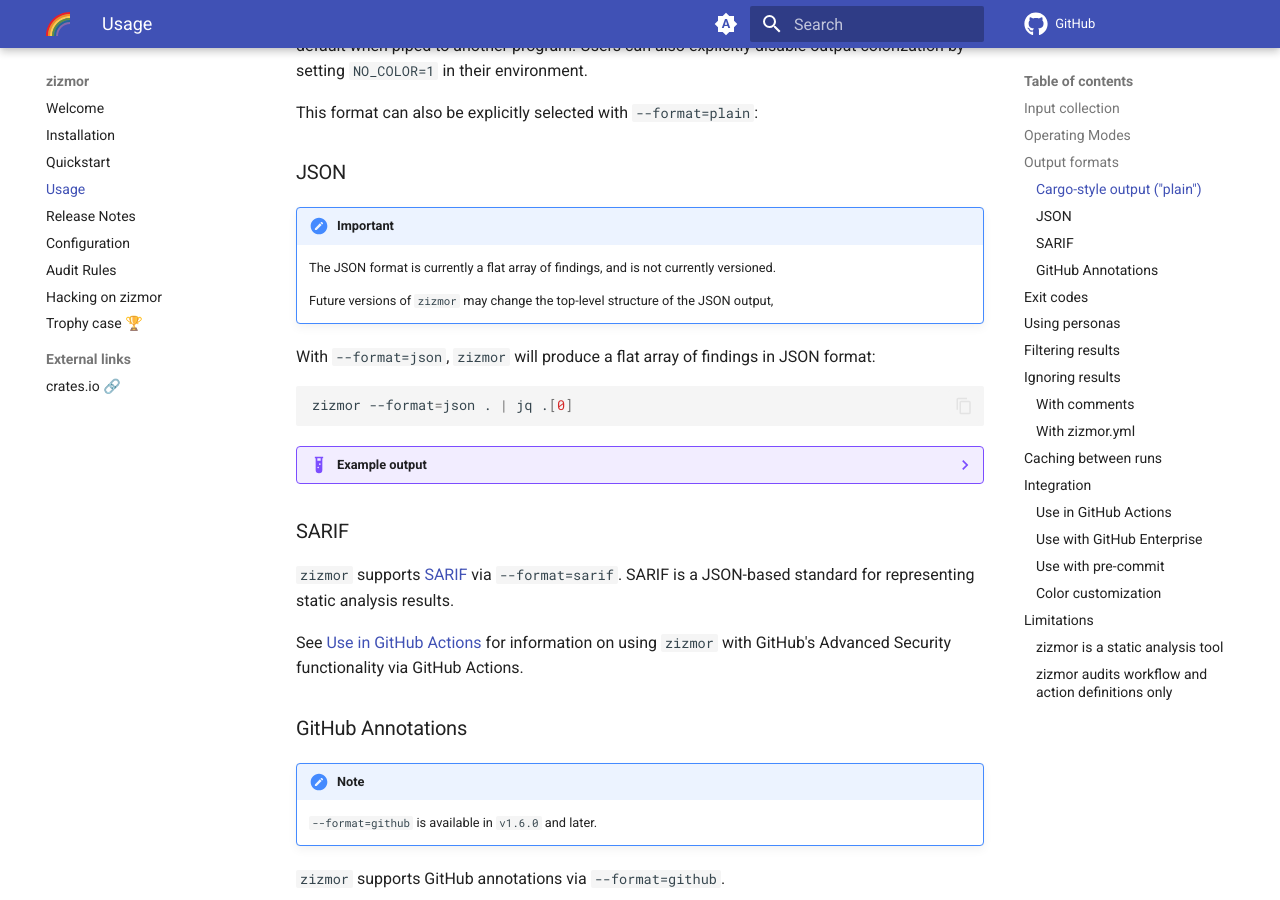
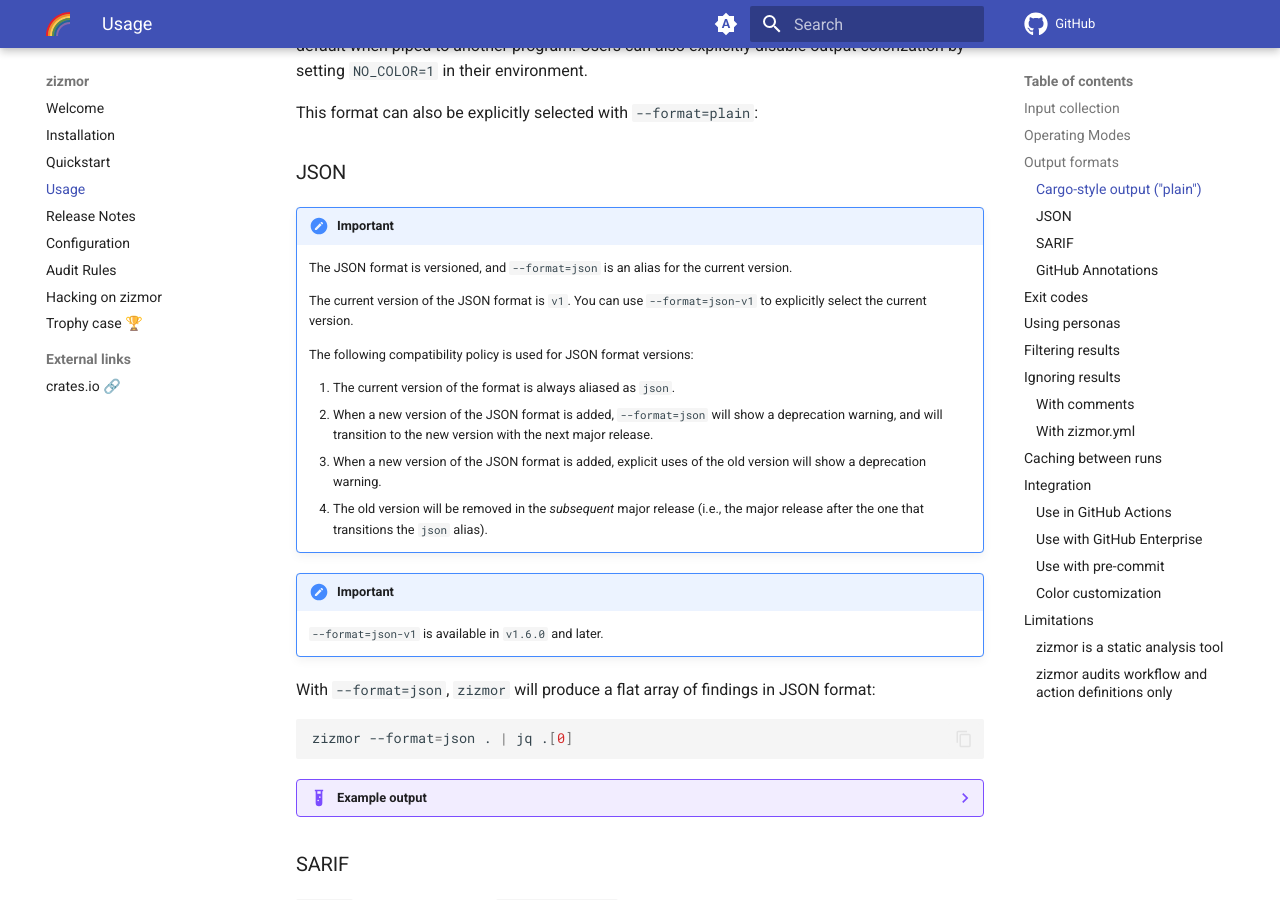
Before and after one commit to zizmorcore/zizmor, an MkDocs documentation site: the page built from docs/usage.md, in a window 1280 px wide and 900 px high, scrolled down 2517 px. Built offline with MkDocs 1.6.1 and Material for MkDocs 9.7.7, drawn with Linux system fonts in a browser that asks for light colours; comment, search, counter and statistics services are not loaded.

Commit message:
feat: add JSON format versioning (#657)
* feat: add JSON format versioning

* docs: bump snippets, add PR

```diff
--- a/docs/snippets/help.txt
+++ b/docs/snippets/help.txt
@@ -25,7 +25,7 @@
       --no-progress
           Don't show progress bars, even if the terminal supports them
       --format <FORMAT>
-          The output format to emit. By default, cargo-style diagnostics will be emitted [default: plain] [possible values: plain, json, sarif, github]
+          The output format to emit. By default, cargo-style diagnostics will be emitted [default: plain] [possible values: plain, json, json-v1, sarif, github]
       --color <MODE>
           Control the use of color in output [possible values: auto, always, never]
   -c, --config <CONFIG>
--- a/docs/usage.md
+++ b/docs/usage.md
@@ -135,12 +135,26 @@
 
 !!! important
 
-    The JSON format is currently a flat array of findings, and is not
-    currently versioned.
+    The JSON format is versioned, and `--format=json` is an alias for the
+    current version.
 
-    Future versions of `zizmor` may change the top-level structure of the
-    JSON output,
+    The current version of the JSON format is `v1`. You can use
+    `--format=json-v1` to explicitly select the current version.
 
+    The following compatibility policy is used for JSON format versions:
+
+    1. The current version of the format is always aliased as `json`.
+    2. When a new version of the JSON format is added, `--format=json`
+       will show a deprecation warning, and will transition to the new version
+       with the next major release.
+    3. When a new version of the JSON format is added, explicit uses of the
+       old version will show a deprecation warning.
+    4. The old version will be removed in the *subsequent* major release
+       (i.e., the major release after the one that transitions the `json` alias).
+
+!!! important
+
+    `--format=json-v1` is available in `v1.6.0` and later.
 
 With `--format=json`, `zizmor` will produce a flat array of findings in
 JSON format:
```
Also changed, not shown: docs/release-notes.md (+4 -1 lines), 1 other file.
